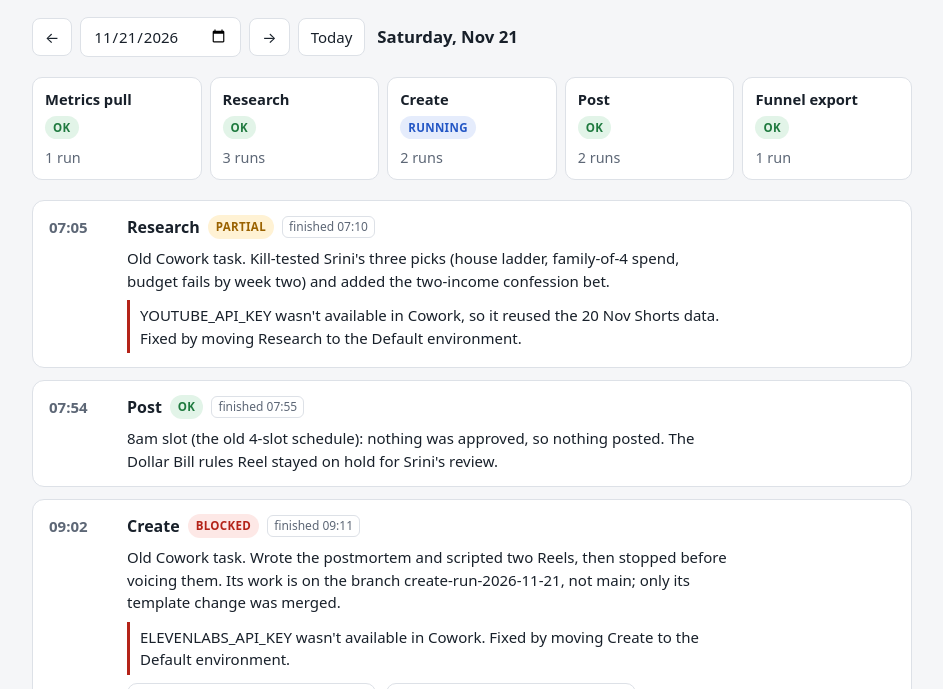
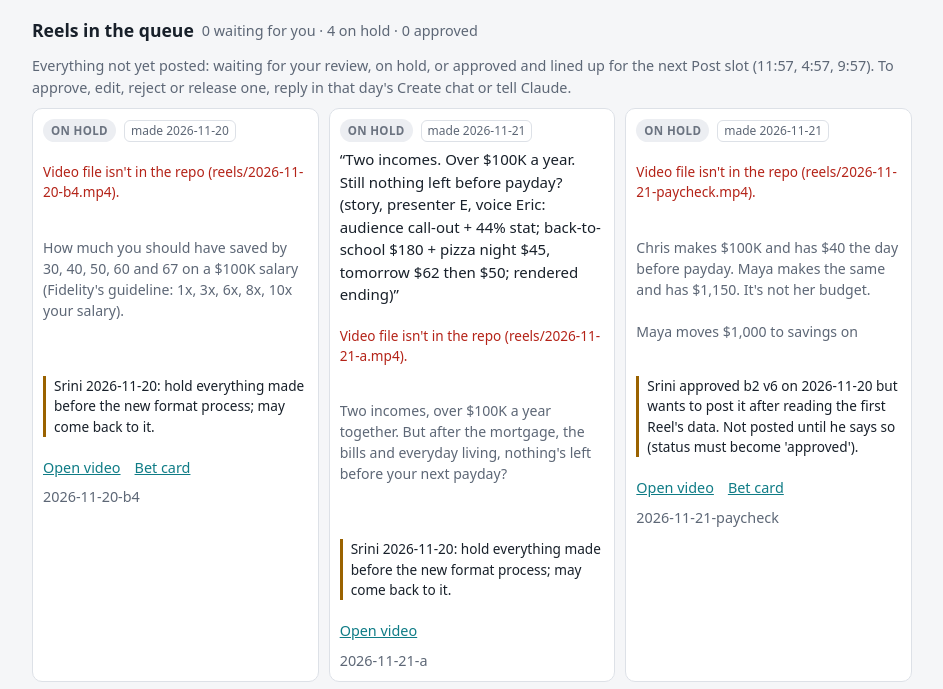
Before and after one commit to DivvyUpp/divvyupp-media, a plain HTML site: page dashboard/index.html in a window 1280 px wide. Shown: the part 87-776 px from the top of the page, without its empty margins (168-1111 px from the left). Drawn offline with Linux system fonts and the light colour scheme; no server answers.

Commit message:
Dashboard: show every Reel waiting in the queue; Create saves review videos to reels/
The dashboard now lists queue entries that are waiting for review, on hold or
approved, with the video, caption and notes, so there is one link to see them.
Create commits each rendered video to reels/<id>.mp4 with a pending_review queue
entry before messaging Srini, and deletes rejected ones.

Co-Authored-By: Claude Opus 5.5 <noreply@anthropic.com>
Claude-Session: https://claude.ai/code/session_01M8X1Q9szXCZ4kTJiCop7a7

```diff
--- a/dashboard/index.html
+++ b/dashboard/index.html
@@ -54,6 +54,13 @@ a{color:var(--accent)}
 .reel{border:1px solid var(--line);border-radius:10px;padding:10px;display:flex;flex-direction:column;gap:6px;min-width:0}
 .reel q{font-weight:500}
 .reel video{width:100%;max-height:360px;border-radius:6px;background:#000}
+.queue{display:flex;flex-direction:column;gap:10px}
+.queue h2{font-size:1.1rem;margin:0}
+.qgrid{grid-template-columns:repeat(auto-fill,minmax(240px,1fr))}
+.qgrid .reel{background:var(--surface)}
+.cap{font-size:.88rem;color:var(--muted);white-space:pre-line;max-height:7.5em;overflow:auto}
+.note{font-size:.85rem;border-left:3px solid var(--warn);padding-left:8px}
+.missing{font-size:.85rem;color:var(--bad)}
 .empty{color:var(--muted);background:var(--surface);border:1px dashed var(--line);border-radius:12px;padding:24px;text-align:center}
 .foot{color:var(--muted);font-size:.82rem}
 @media (max-width:480px){.card{grid-template-columns:1fr;gap:6px}}
@@ -66,6 +73,13 @@ a{color:var(--accent)}
     <h1>Reels loop</h1>
     <p class="sub">What each scheduled run of the @getdivvyupp loop did on a given day. Times are New York time.</p>
   </header>
+
+  <section class="queue" aria-labelledby="q-h">
+    <div class="head"><h2 id="q-h">Reels in the queue</h2><span class="sub" id="q-count"></span></div>
+    <p class="sub">Everything not yet posted: waiting for your review, on hold, or approved and lined up for the next Post slot
+      (11:57, 4:57, 9:57). To approve, edit, reject or release one, reply in that day's Create chat or tell Claude.</p>
+    <div class="reels qgrid" id="queue"></div>
+  </section>
 
   <div class="bar" role="group" aria-label="Choose a day">
     <button id="prev" type="button" aria-label="Previous day">←</button>
@@ -95,6 +109,7 @@ const RUNS = {
 // expected scheduled slots: [run, "HH:MM", weekday filter (0=Sun) or null]
 const SLOTS = [["watchlist","05:00",0],["funnel","05:37",1],["metrics","05:53",null],["research","05:57",null],
                ["create","06:27",null],["post","11:57",null],["post","16:57",null],["post","21:57",null]];
+const QORDER = {pending_review: 0, approved: 1, hold: 2};
 const LABEL = {ok:"OK", partial:"Partial", blocked:"Blocked", failed:"Failed", running:"Running", missing:"No record",
                upcoming:"Upcoming", none:"Not today", not_rendered:"Not rendered", pending_review:"Waiting for you",
                approved:"Approved", rejected:"Rejected", posted:"Posted", hold:"On hold"};
@@ -198,6 +213,39 @@ function render(date, recs) {
   }
 }
 
+async function loadQueue() {
+  const box = $("queue"); box.replaceChildren();
+  let q = [];
+  try { const r = await fetch("../queue.json", {cache: "no-store"}); if (r.ok) q = await r.json(); } catch (e) {}
+  if (!Array.isArray(q)) q = q.queue || [];
+  const open = q.filter(e => e.status in QORDER)
+    .sort((a, b) => QORDER[a.status] - QORDER[b.status] || (a.post_date || "").localeCompare(b.post_date || ""));
+  const n = s => open.filter(e => e.status === s).length;
+  $("q-count").textContent = open.length
+    ? `${n("pending_review")} waiting for you · ${n("hold")} on hold · ${n("approved")} approved` : "";
+  if (!open.length) { box.append(el("p", {class: "sub"}, "Nothing waiting. Every Reel in the queue is posted or dropped.")); return; }
+  for (const e of open) {
+    const c = el("div", {class: "reel"});
+    const head = el("div", {class: "head"}, pill(e.status));
+    if (e.post_date) head.append(el("span", {class: "tag"}, "made " + e.post_date));
+    c.append(head);
+    if (e.hook) c.append(el("q", {}, e.hook));
+    if (e.file) {
+      const v = el("video", {src: href(e.file), controls: "", preload: "metadata", playsinline: ""});
+      const miss = el("p", {class: "missing", hidden: ""}, "Video file isn't in the repo (" + e.file + ").");
+      v.addEventListener("error", () => { v.hidden = true; miss.hidden = false; });
+      c.append(v, miss);
+    }
+    if (e.caption) c.append(el("p", {class: "cap"}, e.caption));
+    for (const k of ["hold_note", "approved_note", "note"]) if (e[k]) c.append(el("p", {class: "note"}, e[k]));
+    const links = el("div", {class: "links"});
+    if (e.file) links.append(el("a", {href: href(e.file), target: "_blank", rel: "noopener"}, "Open video"));
+    if (e.hypothesis) links.append(el("a", {href: href(e.hypothesis), target: "_blank", rel: "noopener"}, "Bet card"));
+    c.append(links, el("span", {class: "sub"}, e.id || ""));
+    box.append(c);
+  }
+}
+
 async function go(date) {
   if (location.hash.slice(1) !== date) history.replaceState(null, "", "#" + date);
   render(date, date < FIRST_DAY ? {} : await load(date));
@@ -209,6 +257,7 @@ $("today").onclick = () => go(etNow().date);
 $("date").onchange = e => e.target.value && go(e.target.value);
 addEventListener("hashchange", () => go(current()));
 go(current());
+loadQueue();
 </script>
 </body>
 </html>
```
Also changed, not shown: 1 other file.
